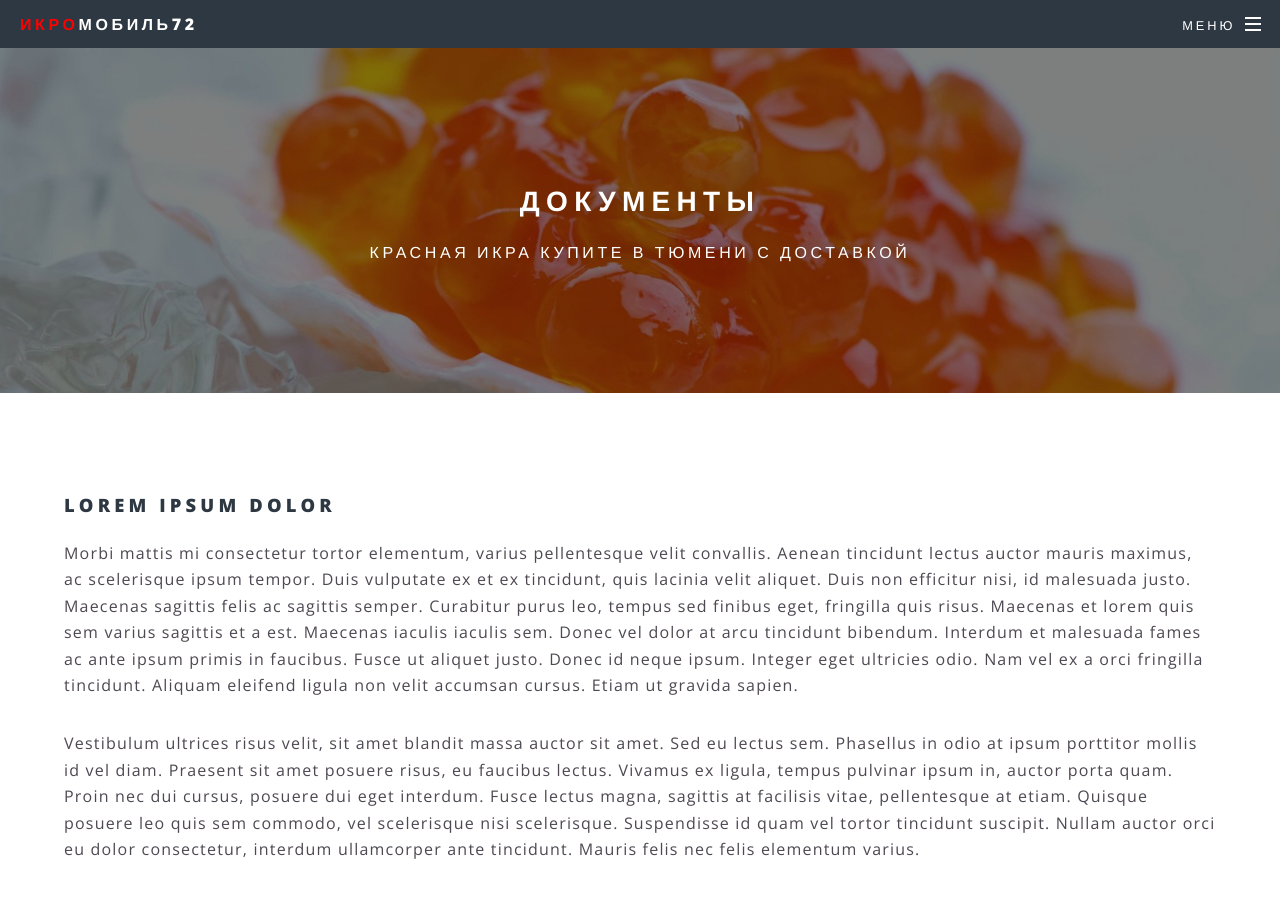
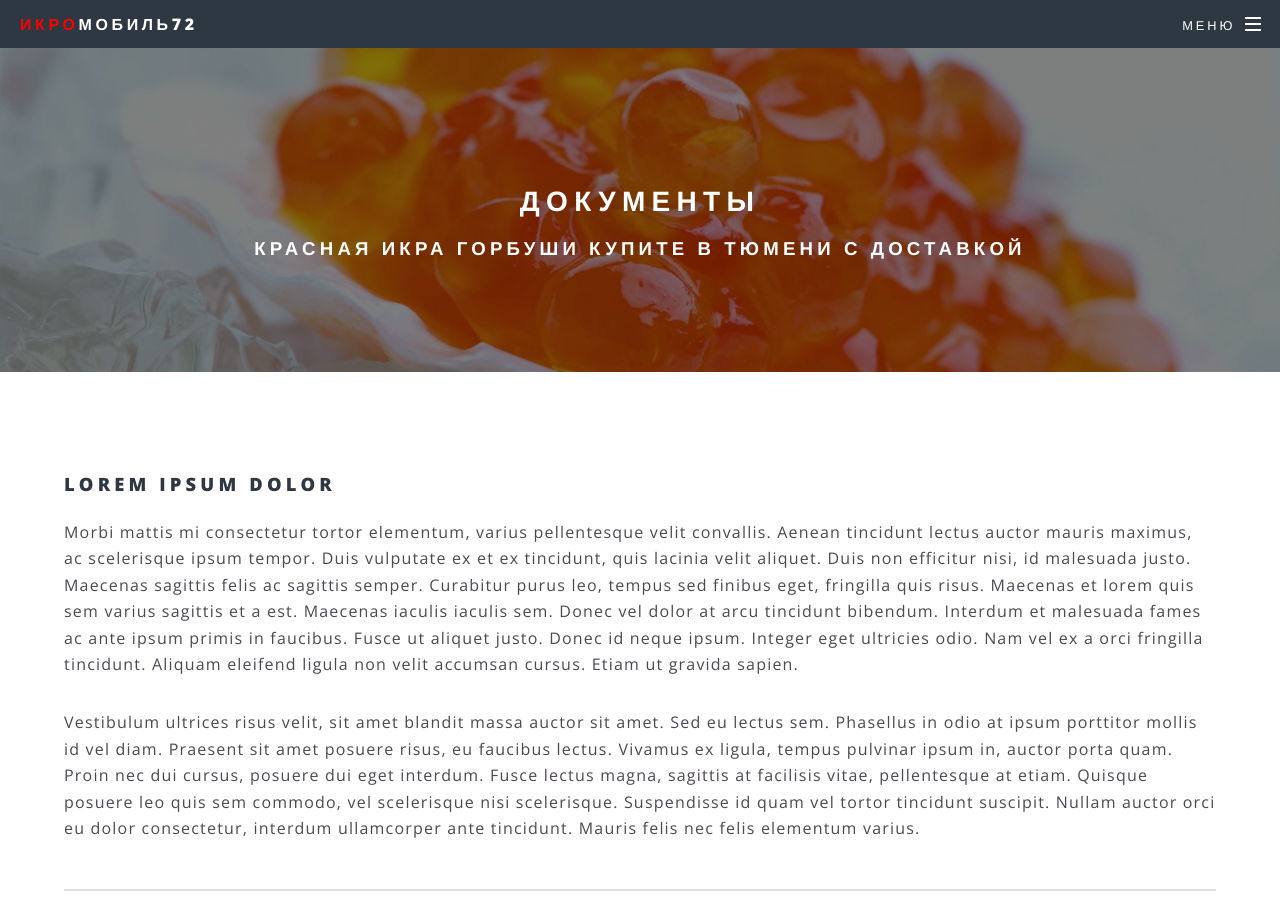
Before and after one commit to ikraman72/ikraman72.github.io, a Jekyll site: the page built from generic.html, in a window 1280 px wide and 900 px high. Built offline with Jekyll 4.4.1, drawn with Linux system fonts in a browser that asks for light colours.

Commit message:
Update page.html

```diff
--- a/_layouts/page.html
+++ b/_layouts/page.html
@@ -5,7 +5,7 @@
 
   <header>
     <h2>{{ page.title }}</h2>
-    <p>красная икра купите в Тюмени с доставкой</p>
+    <h1 style="font-size:14pt;">красная икра горбуши купите в Тюмени с доставкой</h1>
   </header>
 
   <section class="wrapper style5">
```
